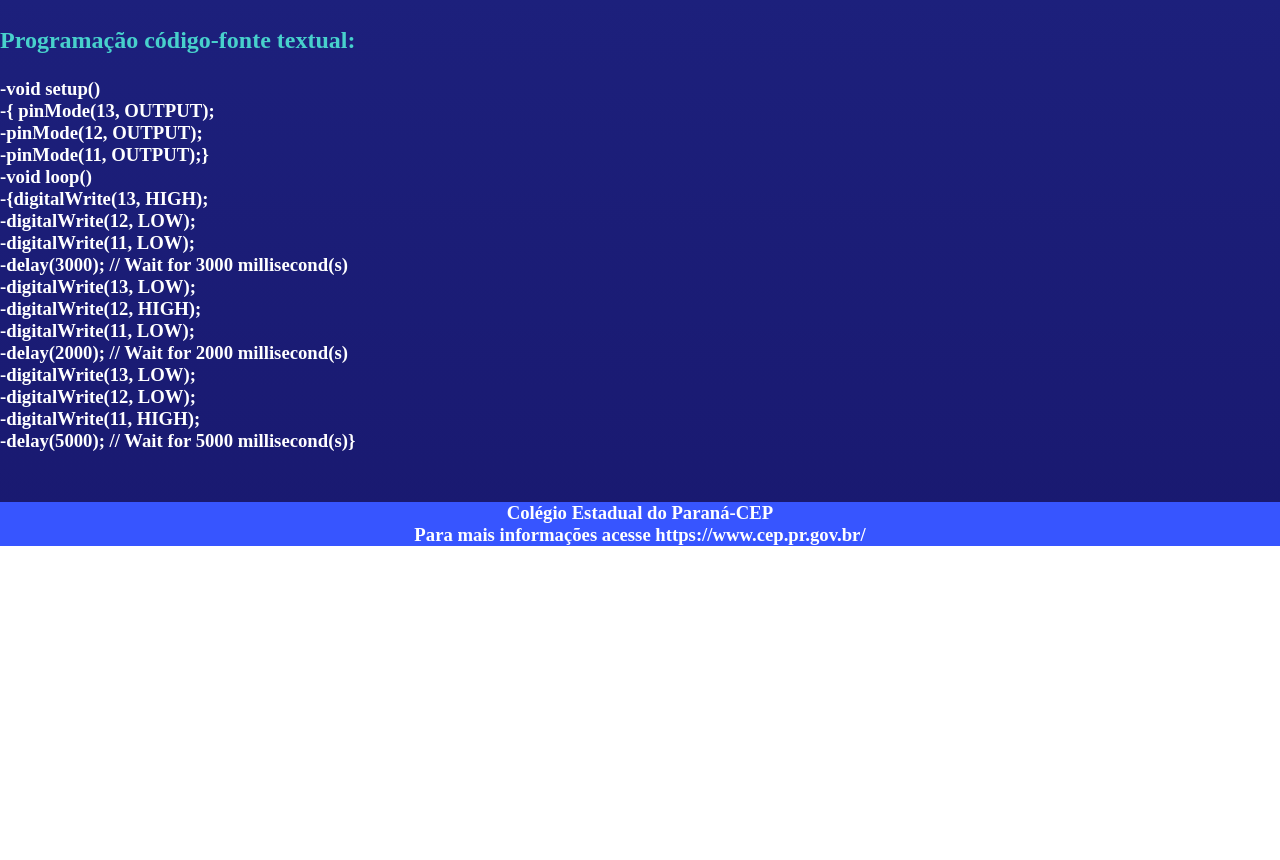
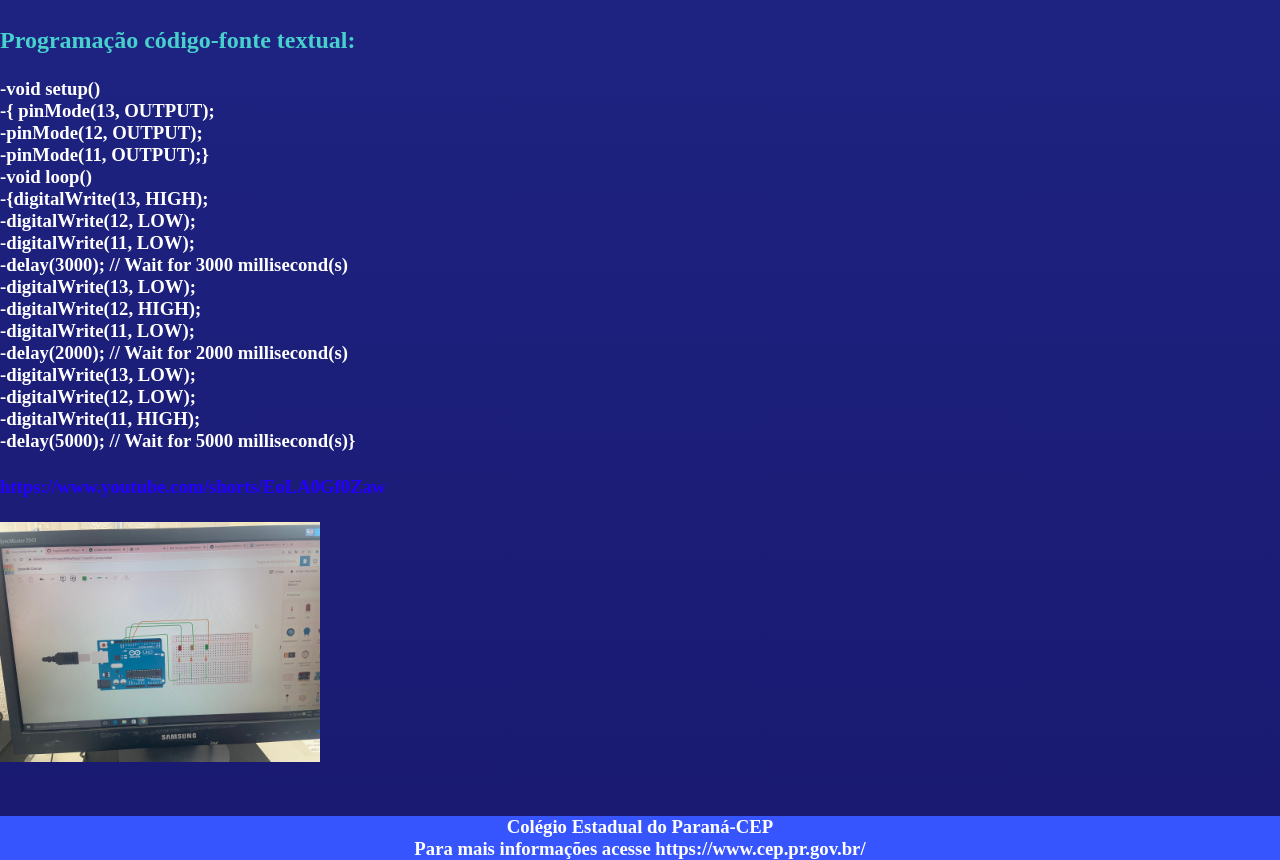
Before and after one commit to HugoSouza0611/Projeto-de-robotica, a plain HTML site: page index.html in a window 1280 px wide. Shown: the part 2853-3713 px from the top of the page. Before the commit the page ends 3399 px from the top, so only its background shows below. Drawn offline with Linux system fonts and the light colour scheme.

Commit message:
final934939

```diff
--- a/index.html
+++ b/index.html
@@ -147,6 +147,9 @@
 <h3>-delay(5000); // Wait for 5000 millisecond(s)}</h3>
 </div>
 
+<h3 class="link-video">https://www.youtube.com/shorts/EoLA0Gf0Zaw</h3>
+<img class="foto-tinkercad" src="tinkercad.jpg" alt="foto-tinkercad">
+
 
   </section>
   <footer class="rodapé">
--- a/style.css
+++ b/style.css
@@ -121,3 +121,12 @@ color: white;
 .código-fonte{
     color: white
 }
+
+.link-video{
+color: rgb(38, 0, 255);
+padding: 24px 0;
+}
+
+.foto-tinkercad{
+width: 25%;
+}
```
Also changed, not shown: tinkercad.jpg (renamed from IMG-20230504-WA0006.jpg).
